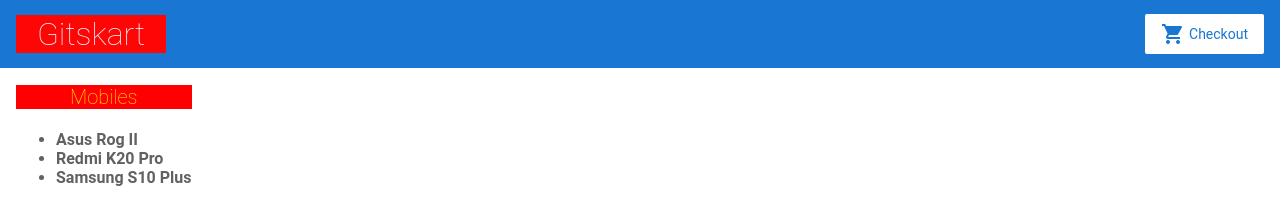
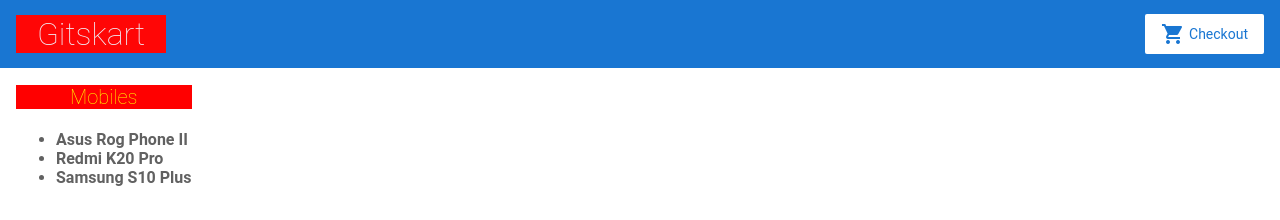
Before and after one commit to sankarmangattu/angular-Gitskart, an Angular app: page / in a window 1280 px wide. Shown: the top 220 px of the page. Built offline with nearby package versions, Linux system fonts and the light colour scheme.

Commit message:
2 files modified

```diff
--- a/src/app/product-list/product-list.component.html
+++ b/src/app/product-list/product-list.component.html
@@ -1,7 +1,7 @@
 
 <h2>Mobiles</h2>
 <h4><ul>
-  <li>Asus Rog II</li>
+  <li>Asus Rog Phone II</li>
   <li>Redmi K20 Pro</li>
   <li>Samsung S10 Plus</li>
 </ul></h4><br>
--- a/src/app/top-bar/top-bar.component.html
+++ b/src/app/top-bar/top-bar.component.html
@@ -2,7 +2,7 @@
   <h1>Gitskart</h1>
 </a>
 
-<a [routerLink]="['/cart']" class="button fancy-button"><i class="material-icons">shopping_cart</i>Checkout</a>
+<a [routerLink]="['/cart']" class="button fancy-button" ><i class="material-icons">shopping_cart</i>Checkout</a>
 
 <!--
 Copyright Google LLC. All Rights Reserved.
```
